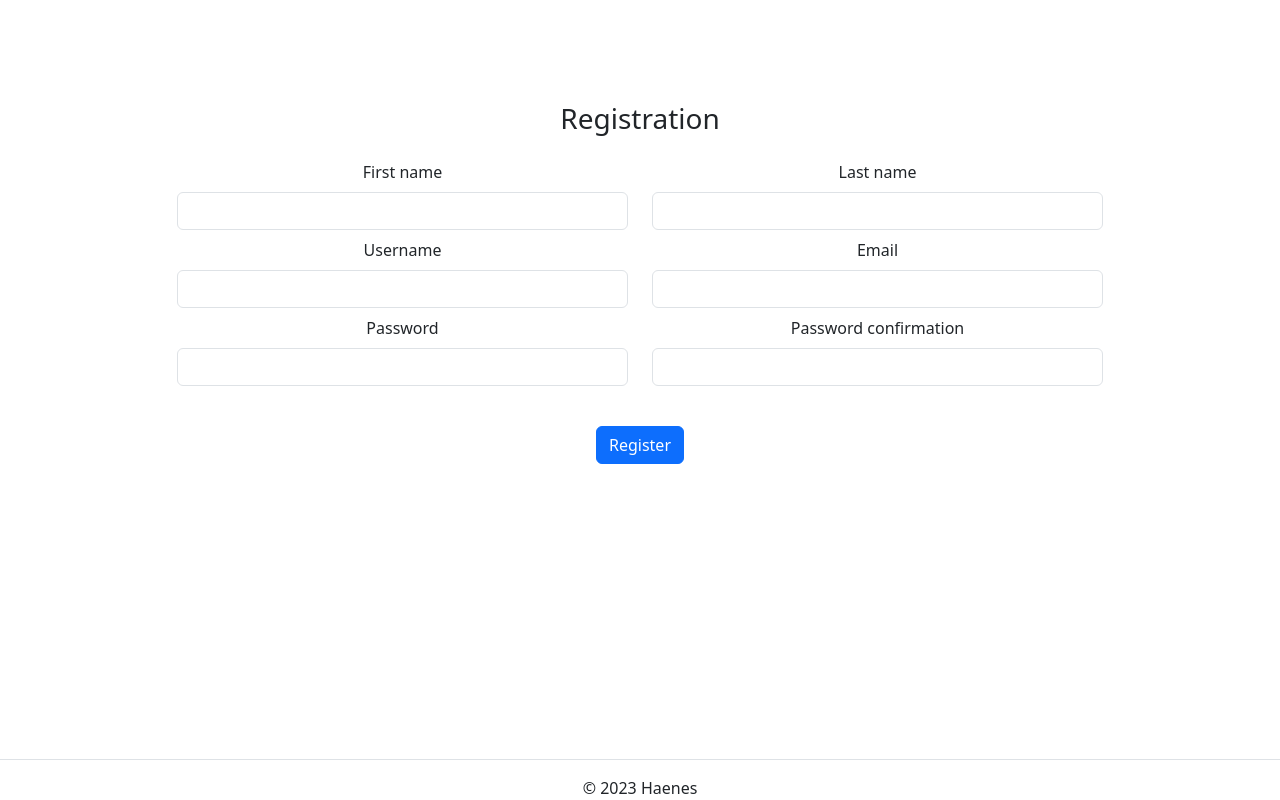
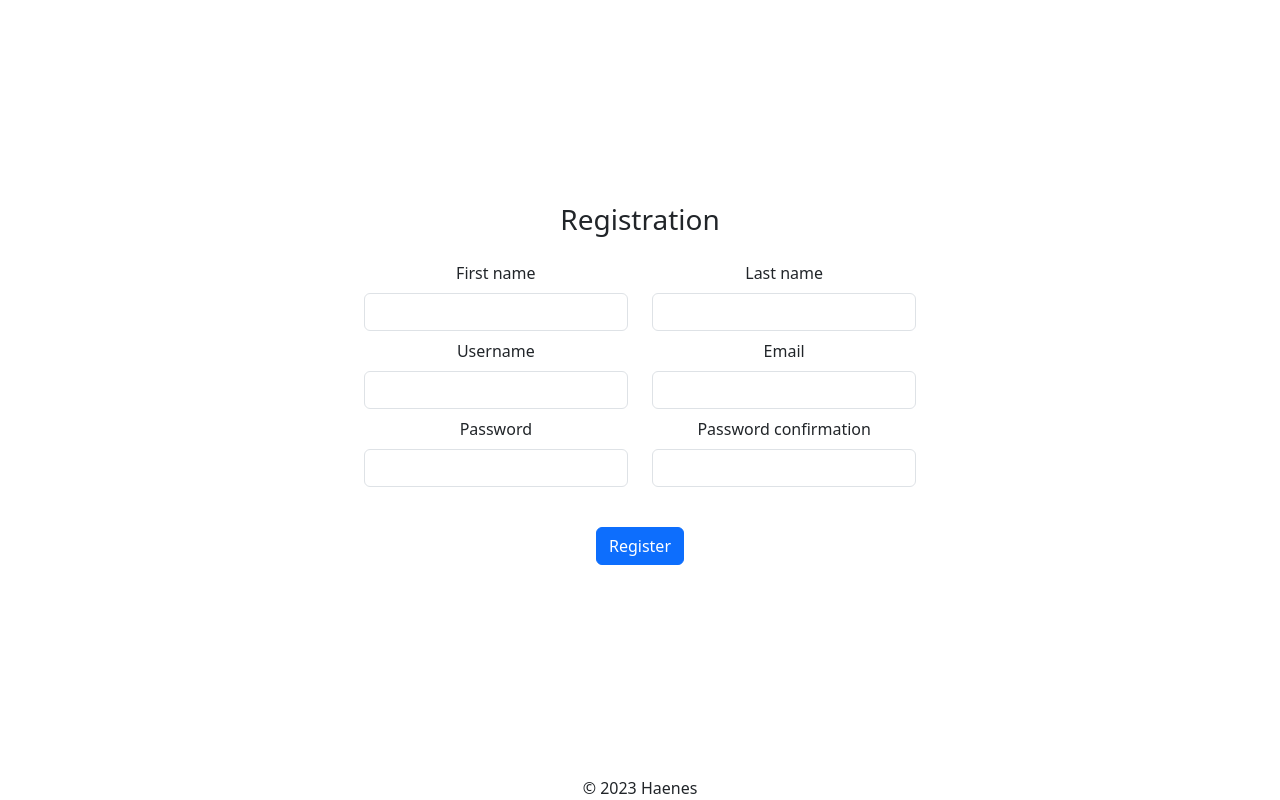
Before and after one commit to Haenes/bugtracker-old, a Django app: page /register/ in a window 1280 px wide. Run offline with Django 4.2, Linux system fonts and the light colour scheme.

Commit message:
fix: Fix navbar collapse
1) Change login/register/password-reset html to better center items;
2) Change footer and make it a separate base template file;
3) A little tweak of sidebar size (try to prevent unnecessary scrollbar)

```diff
--- a/app/static/style.css
+++ b/app/static/style.css
@@ -1,11 +1,9 @@
-/* Color of icons in all appearance, except starred projects*/
+/* Color of star icons in all appearance, except starred projects*/
 .icon-color { color: grey; }
 
 
-/* BOARD.HTML */
+/* NAVBAR DROPDOWNS */
 .text-small { font-size: 85%; }
-
-.placeholder-color::placeholder { color: black; }
 
 
 /* PROJECTS.HTML */
@@ -15,20 +13,30 @@
 }
 
 
-/* LOGIN.HTML, RESET-PASSWORD.HTML, REGISTER.HTML */
-.center { margin-top: 8%; }
+html,
+body {
+	height: 98%;
+
+}
 
 
-/* LOGIN.HTML */
+/* SIDEBAR HEIGHT (TRY TO PREVENT UNNECESSARY SCROLLBAR) */
+.fill {
+	min-height: 91.2vh;
+}
+
+
+/* LOGIN, PASSWORD RESET AND PASSWORD CONFIRM PAGES */
 .form-signin {
 	max-width: 330px;
 	padding: 1rem;
 }
 
+
+/* LOGIN.HTML */
 .form-signin .form-floating:focus-within { z-index: 2; }
 
-.form-signin input[type="email"] {
-	margin-bottom: -1pxpx;
+.form-signin input[type="text"] {
 	border-bottom-right-radius: 0;
 	border-bottom-left-radius: 0;
 }
@@ -41,6 +49,11 @@
 
 
 /* REGISTER.HTML */
+.form-register {
+	max-width: 700px;
+	padding: 1rem;
+}
+
 .custom-popover {
 	--bs-popover-max-width: 225px;
 	--bs-popover-border-color: var(--bs-primary);
--- a/app/templates/base/base.html
+++ b/app/templates/base/base.html
@@ -20,7 +20,7 @@
 <!-- NAVBAR -->
 <!-- LEFT SIDE -->
 	{% block navbar %}
-		<nav class="navbar navbar-expand-lg bg-body-tertiary border-bottom">
+		<nav class="navbar navbar-expand-md bg-body-tertiary border-bottom">
 			<div class="container-fluid">
 
 				<a class="navbar-brand" href="{% url 'projects' %}">BugTracker</a>
@@ -33,8 +33,9 @@
 <!-- TRIGER ISSUE MODAL-->
 
 				<div class="collapse navbar-collapse" id="navbarText">
-					{% block issue_modal %}{% endblock %}
-				</div>
+					<ul class="navbar-nav me-auto">
+						{% block issue_modal %}{% endblock %}
+					</ul>
 
 <!-- RIGTH SIDE -->
 				<form action="{% url 'search' %}" class="col-12 col-lg-3 me-3" role="search">
--- /dev/null
+++ b/app/templates/base/footer.html
@@ -0,0 +1,3 @@
+<footer class="footer w-100 position-fixed bottom-0 start-0 text-center">
+	&copy; 2023 Haenes
+</footer>
--- a/app/templates/base/sidebar.html
+++ b/app/templates/base/sidebar.html
@@ -4,9 +4,9 @@
 	<div class="container-fluid">
 		<div class="row flex-nowrap">
 			<div class="col-auto col-md-3 col-xl-2 px-sm-2 px-0 bg-body-tertiary border-end">
-				<div class="d-flex flex-column align-items-center align-items-sm-start px-3 pt-2 text-white min-vh-100">
+				<div class="d-flex flex-column align-items-center align-items-sm-start px-3 pt-2 text-white fill">
 
-					<ul class="nav nav-pills flex-column mb-sm-auto mb-0 align-items-center align-items-sm-start" id="menu">
+					<ul class="nav nav-pills flex-column mb-sm-auto mb-0 align-items-center align-items-sm-start">
 						<li class="nav-item">
 							<a href="{% url 'boards' project.id %}" class="nav-link px-0 align-middle text-secondary">
 								<i class="fs-4 bi bi-kanban icon-color"></i>
--- a/app/templates/password/password-reset-done.html
+++ b/app/templates/password/password-reset-done.html
@@ -10,4 +10,6 @@
 			<p>We've emailed you instructions for setting your password. You should receive the email shortly!</p>
 			<p><a href="{% url 'login' %}">Back to log in page</a></p>
 		</div>
+
+		{% include 'footer.html' %}
 {% endblock main %}
--- a/app/templates/registration/register.html
+++ b/app/templates/registration/register.html
@@ -5,8 +5,8 @@
 {% block navbar %}{% endblock %}
 
 {% block main %}
-		<div class="container text-center center">
-			<form method="post" class="g-3">
+		<div class="h-100 d-flex text-center">
+			<form method="post" class="form-register m-auto">
 				{% csrf_token %}
 
 				<h3 class="h3 mb-4 fw-normal">Registration</h3>
@@ -59,11 +59,7 @@
 				</div>
 			</form>
 
-			<footer class="col-12 position-fixed bottom-0 start-0">
-				<p class="border-top"></p>
-				<!-- <p class="text-body-secondary">&copy; 2023 Haenes</p> -->
-				&copy; 2023 Haenes
-			</footer>
+			{% include 'footer.html' %}
 		</div>
 
 
```
Also changed, not shown: app/templates/login.html (+2 -5 lines), app/templates/password/password-reset-confirm.html (+2 -5 lines), app/templates/password/password-reset.html (+3 -6 lines).
